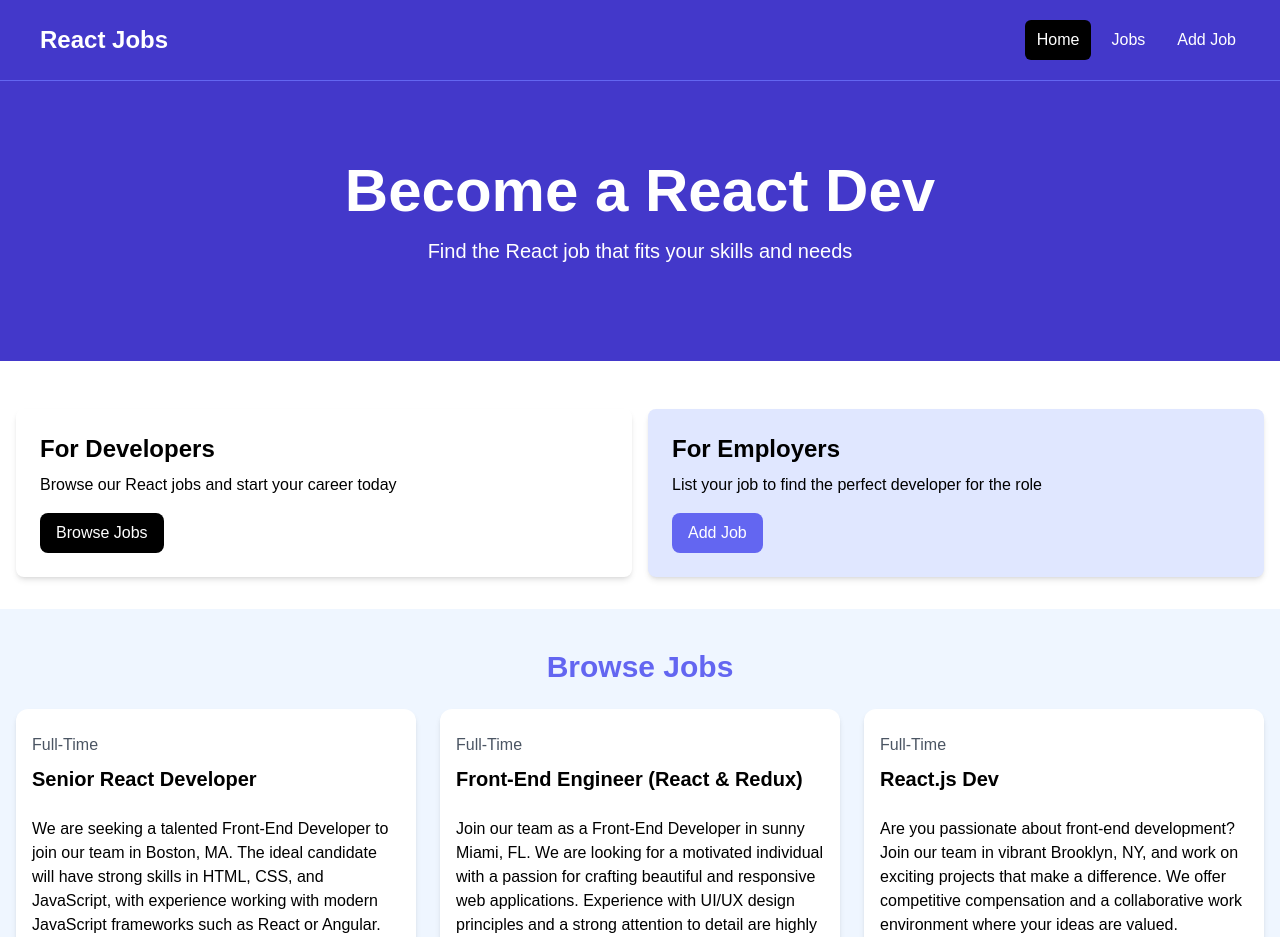
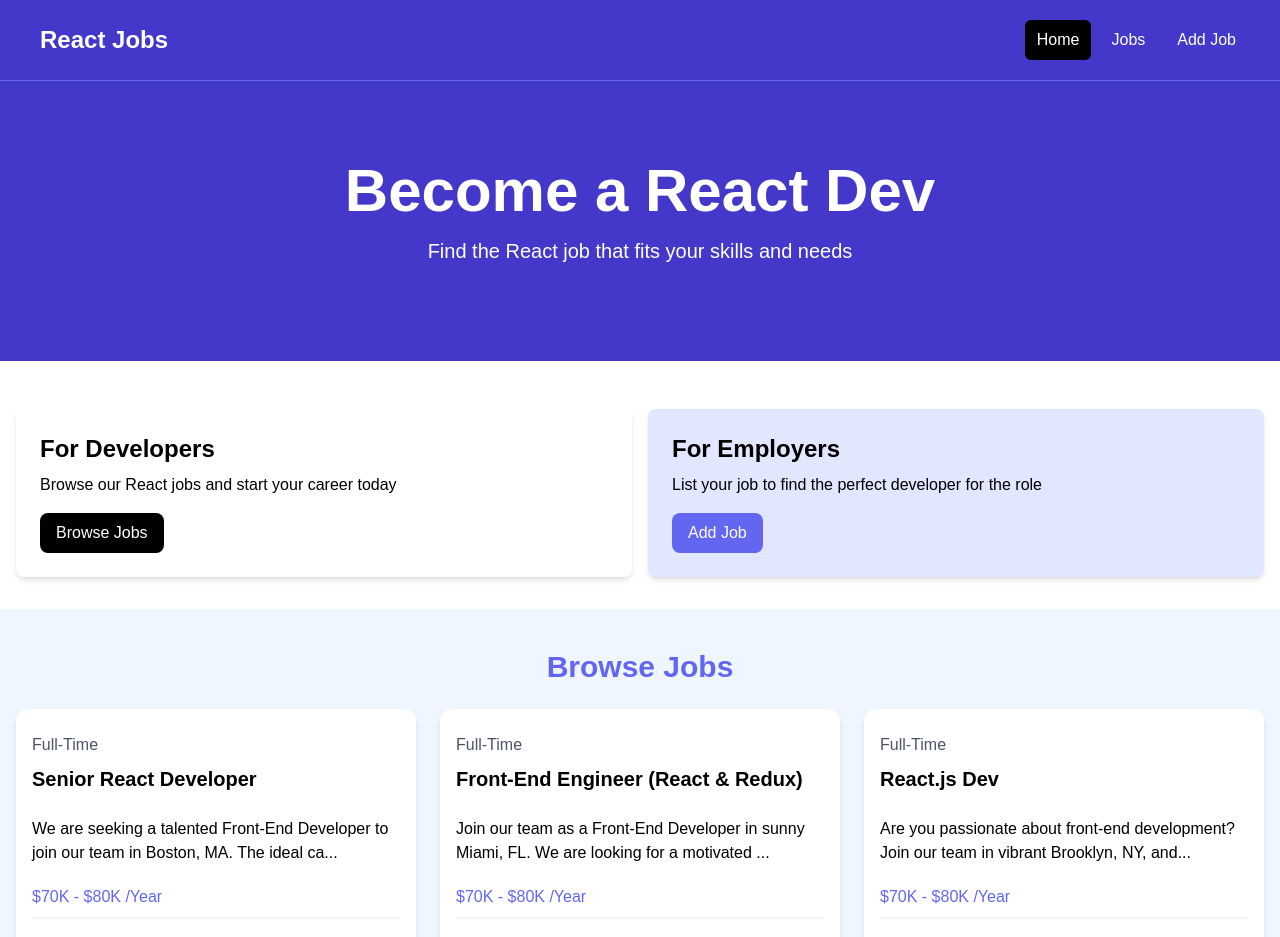
Before and after one commit to zakariaelrharbi/JopApp, a React (Vite) app: page / in a window 1280 px wide. Shown: the top 937 px of the page. Built offline with nearby package versions, Linux system fonts and the light colour scheme.

Commit message:
adding use state to show only first 90 words of the description

```diff
--- a/src/Components/JobListing1.jsx
+++ b/src/Components/JobListing1.jsx
@@ -1,6 +1,7 @@
 import React, { useState } from 'react'
 
 const JobListing1 = ({job}) => {
+  const [showMore, setShowMore] = useState(0);
   return (
     <div>
       <div className="bg-white rounded-xl shadow-md relative">
@@ -10,7 +11,10 @@ const JobListing1 = ({job}) => {
                       <h3 className="text-xl font-bold">{job.title}</h3>
                     </div>
                     <div className="mb-5">
-                      {job.description}
+                      {/* condition to show only first 90 words of the description  */}
+                      {
+                        !showMore ? job.description.substring(0, 90) + '...' : job.description
+                      }
                     </div>
                     <h3 className="text-indigo-500 mb-2">{job.salary} /Year</h3>
                     <div className="border border-gray-100 mb-5" />
```
